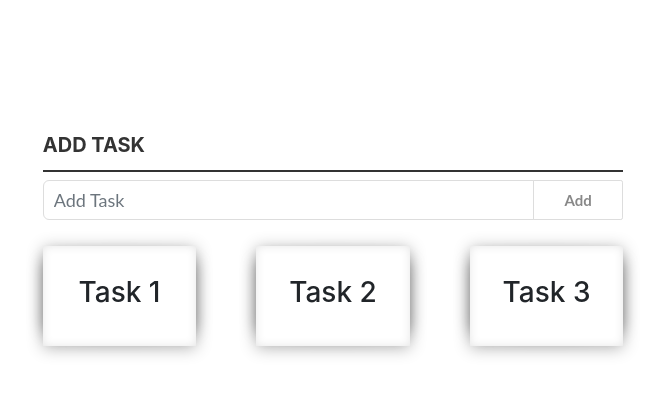
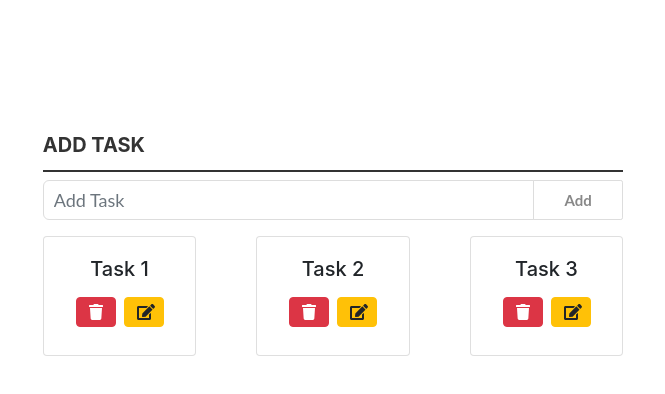
Before and after one commit to robmkrtumyan/bitschool, a React (Create React App) app: page / in a window 1280 px wide. Shown: the top 394 px of the page, without its empty margins (307-972 px from the left). Built offline with nearby package versions, Linux system fonts and the light colour scheme.

Commit message:
Delete Button and Bootstrap Card

```diff
--- a/package.json
+++ b/package.json
@@ -3,6 +3,9 @@
   "version": "0.1.0",
   "private": true,
   "dependencies": {
+    "@fortawesome/fontawesome-svg-core": "^1.2.34",
+    "@fortawesome/free-solid-svg-icons": "^5.15.2",
+    "@fortawesome/react-fontawesome": "^0.1.14",
     "@testing-library/jest-dom": "^5.11.4",
     "@testing-library/react": "^11.1.0",
     "@testing-library/user-event": "^12.1.10",
@@ -11,6 +14,7 @@
     "react-bootstrap": "^1.5.0",
     "react-dom": "^17.0.1",
     "react-scripts": "4.0.2",
+    "react-uuid": "^1.0.2",
     "reactstrap": "^8.9.0",
     "web-vitals": "^1.0.1"
   },
--- a/src/Components/ToDoList/Task/Task.css
+++ b/src/Components/ToDoList/Task/Task.css
@@ -1,34 +1,5 @@
-.box h3{
-    text-align:center;
-    position:relative;
-    top: 30px;
+.icon-button{
+    width: 40px;
+    line-height: 10px;
+    height: 30px;
 }
-.box {
-    margin-top: 10px;
-    height: 100px;
-    background:#FFF;
-}
-
-.task-box
-{
-    position:relative;
-    box-shadow:0 2px 15px rgba(0, 0, 0, 0.3), 0 0 10px rgba(0, 0, 0, 0.1) inset;
-}
-.task-box:before, .task-box:after
-{
-    content:"";
-    position:absolute;
-    z-index:-1;
-    box-shadow:0 0 15px rgba(0,0,0,0.4);
-    top:10px;
-    bottom:10px;
-    left:0;
-    right:0;
-    border-radius: 100px / 10px;
-}
-.task-box:after
-{
-    right:10px;
-    left:auto;
-    transform:skew(8deg) rotate(3deg);
-}
--- a/src/Components/ToDoList/Task/Task.jsx
+++ b/src/Components/ToDoList/Task/Task.jsx
@@ -1,16 +1,32 @@
 import React from 'react'
-import { Container, Row, Col } from 'react-bootstrap'
+import { Container, Row, Col, Card, Button } from 'react-bootstrap'
+import { FontAwesomeIcon } from '@fortawesome/react-fontawesome'
+import { faTrash, faEdit } from '@fortawesome/free-solid-svg-icons'
 import './Task.css'
 
 function Task(props) {
-    const {task} = props
+    const {task, deleteTask} = props
     return (
         <Container>
             <Row>
                 <Col>
-                    <div className="box task-box">
-                        <h3>{task}</h3>
-                    </div>
+                    <Card>
+                        <Card.Body>
+                            <Card.Title className="text-center">{task.title}</Card.Title>
+                            <div className="d-flex justify-content-center mt-3">
+                            <Button
+                                variant="danger"
+                                className="icon-button"
+                                onClick={(e) => deleteTask(task._id)}
+                            >
+                                <FontAwesomeIcon icon={faTrash} />
+                            </Button>
+                            <Button variant="warning" className="icon-button ml-2 mb-2">
+                                <FontAwesomeIcon icon={faEdit} />
+                            </Button>
+                        </div>
+                        </Card.Body>
+                    </Card>
                 </Col>
             </Row>
         </Container>
--- a/src/Components/ToDoList/ToDoList.jsx
+++ b/src/Components/ToDoList/ToDoList.jsx
@@ -1,29 +1,56 @@
 import React, { Component } from 'react'
 import { Container, Row, Col } from 'react-bootstrap'
+import uuid from 'react-uuid'
 import AddTask from './AddTask/AddTask'
 import Task from './Task/Task'
 import './ToDoList.css'
 
 class ToDoList extends Component {
     state = {
-        tasks: ["Task 1", "Task 2", "Task 3"],
+        tasks: [
+            {
+                _id: uuid(),
+                title: "Task 1"
+            },
+            {
+                _id: uuid(),
+                title: "Task 2"
+            },
+            {
+                _id: uuid(),
+                title: "Task 3"
+            }
+        ],
     }
 
     addTaskHandler = (value) => {
         const tasks = [...this.state.tasks]
-        tasks.push(value)
+        tasks.push({
+            title: value,
+            _id: uuid()
+        })
         this.setState({
             tasks,
         })
+    }
 
+    deleteTaskHandler = (_id) => {
+        let tasks = [...this.state.tasks]
+        tasks = tasks.filter(task => task._id !== _id)
+        this.setState({
+            tasks
+        })
     }
 
     render() {
         const {tasks} = this.state
-        const showTasks = tasks.map( (task, index) => {
+        const showTasks = tasks.map( task => {
             return(
-                <Col key={index} md={3} lg={4}>
-                    <Task task={task} />
+                <Col key={uuid()} md={3} lg={4}>
+                    <Task
+                        task={task}
+                        deleteTask={this.deleteTaskHandler}
+                    />
                 </Col>
             )
         })
@@ -38,7 +65,7 @@ class ToDoList extends Component {
                         </Col>
                     </Row>
                     <Row className="d-flex justify-content-around">
-                        {showTasks}
+                        {showTasks.length ? showTasks : <p>Not found any Tasks</p>}
                     </Row>
                 </div>
             </Container>
```
Also changed, not shown: 1 other file (tests, documents, lock files or other folders).
